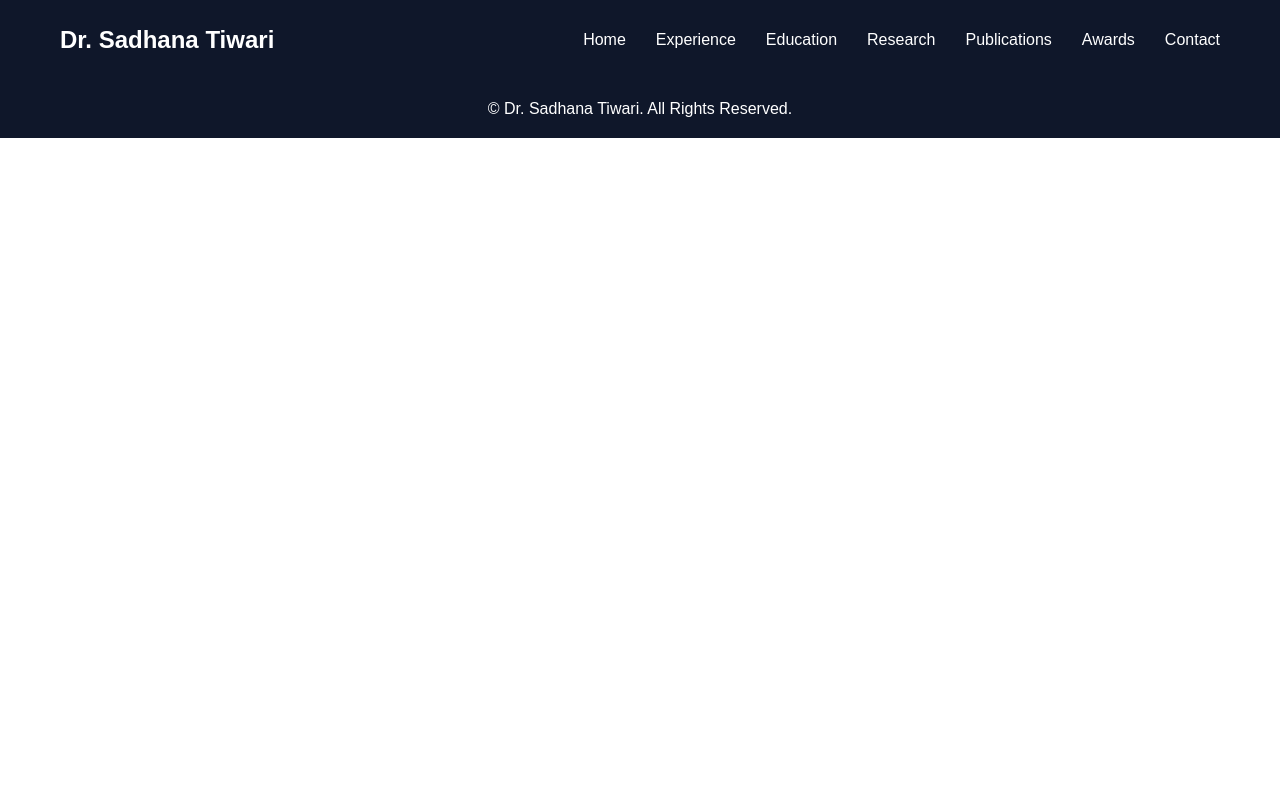
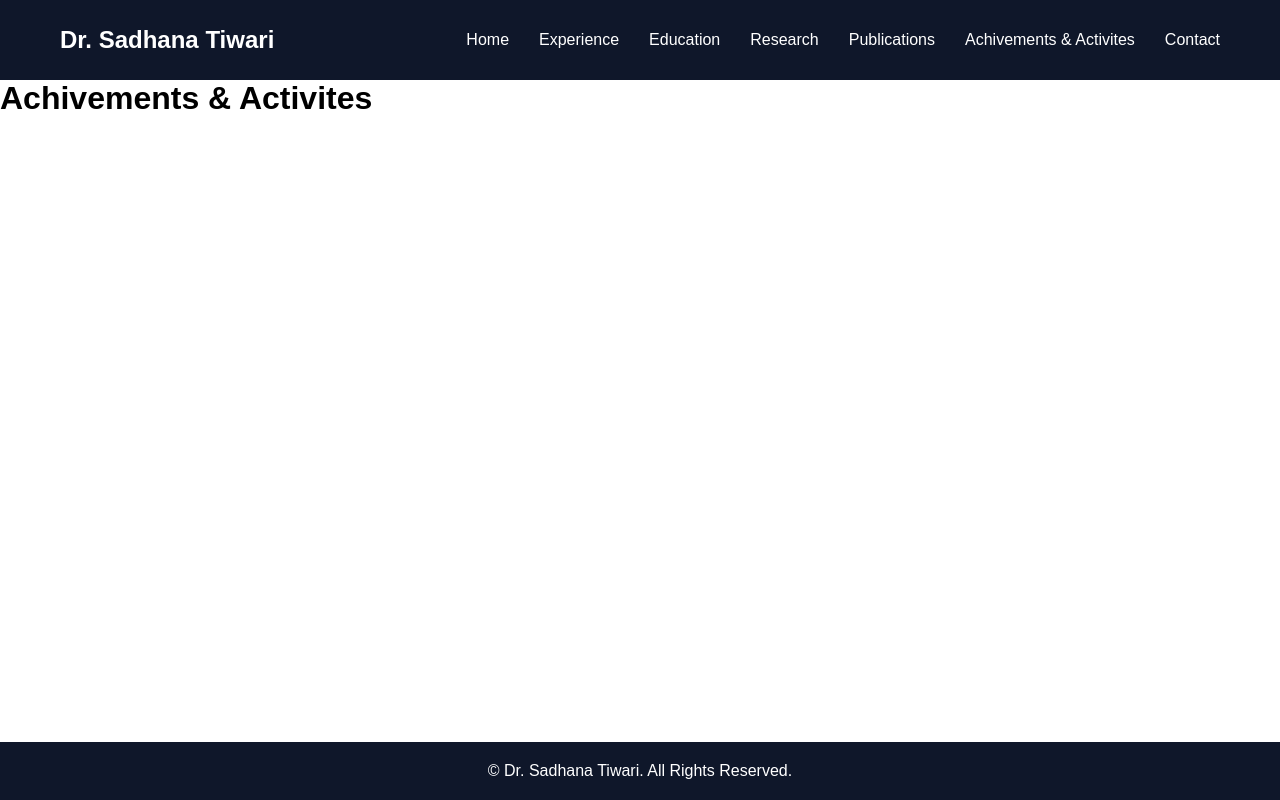
Before and after one commit to MohitChaurasiya1/iiita-portfolio, a React app: page /achievements in a window 1280 px wide. Built offline with nearby package versions, Linux system fonts and the light colour scheme; the HTML template or start-up script is replaced by a standard one.

Commit message:
footer set to all pages

```diff
--- a/src/App.jsx
+++ b/src/App.jsx
@@ -8,25 +8,30 @@ import Experience from "./Pages/Experience/Experience";
 import Education from "./Pages/Education/Education";
 import Research from "./Pages/Research/Research";
 import Publications from "./Pages/Publications/Publications";
-import Awards from "./Pages/Awards/Awards";
+import Awards from "./Pages/Achivements&Activites/Achivements&Activites";
 import Contact from "./Pages/Contact/Contact";
+import AchivementsActivites from "./Pages/Achivements&Activites/Achivements&Activites";
 
 function App() {
   return (
     <BrowserRouter>
+      <div className="app">
         <Navbar />
 
+        <main className="content">
           <Routes>
             <Route path="/" element={<Home />} />
             <Route path="/experience" element={<Experience />} />
             <Route path="/education" element={<Education />} />
             <Route path="/research" element={<Research />} />
             <Route path="/publications" element={<Publications />} />
-        <Route path="/awards" element={<Awards />} />
+            <Route path="/achievements" element={<AchivementsActivites />} />
             <Route path="/contact" element={<Contact />} />
           </Routes>
+        </main>
 
         <Footer />
+      </div>
     </BrowserRouter>
   );
 }
--- /dev/null
+++ b/src/Pages/Achivements&Activites/Achivements&Activites.jsx
@@ -0,0 +1,9 @@
+import React from 'react'
+
+function AchivementsActivites() {
+  return (
+    <h1>Achivements & Activites</h1>
+  )
+}
+
+export default AchivementsActivites
--- a/src/Pages/Awards/Awards.jsx
+++ /dev/null
@@ -1,11 +0,0 @@
-import React from 'react'
-
-function Awards() {
-  return (
-    <div>
-        <h1>Awards & Trainings Page</h1>
-    </div>
-  )
-}
-
-export default Awards
--- a/src/components/Navbar/Navbar.jsx
+++ b/src/components/Navbar/Navbar.jsx
@@ -12,7 +12,7 @@ function Navbar() {
         <li><Link to="/education">Education</Link></li>
         <li><Link to="/research">Research</Link></li>
         <li><Link to="/publications">Publications</Link></li>
-        <li><Link to="/awards">Awards</Link></li>
+        <li><Link to="/awards">Achivements & Activites</Link></li>
         <li><Link to="/contact">Contact</Link></li>
       </ul>
     </nav>
--- a/src/index.css
+++ b/src/index.css
@@ -15,3 +15,18 @@ body {
   font-family: Arial, sans-serif;
   background: #ffffff;
 }
+html,
+body,
+#root {
+  height: 100%;
+}
+
+.app {
+  min-height: 100vh;
+  display: flex;
+  flex-direction: column;
+}
+
+.content {
+  flex: 1;
+}
```
Also changed, not shown: src/Pages/Achivements&Activites/Achivements&Activites.css (added). Lines whose indentation alone changed are shown as unchanged.
